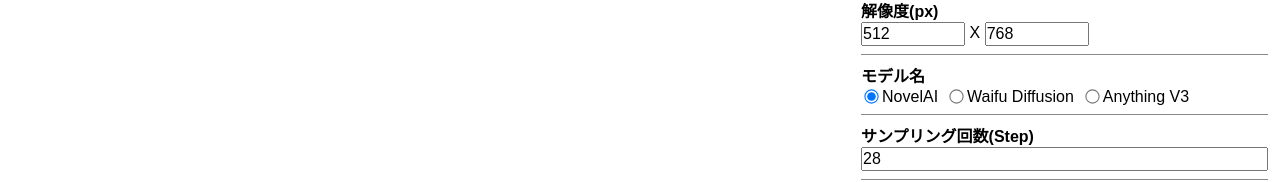
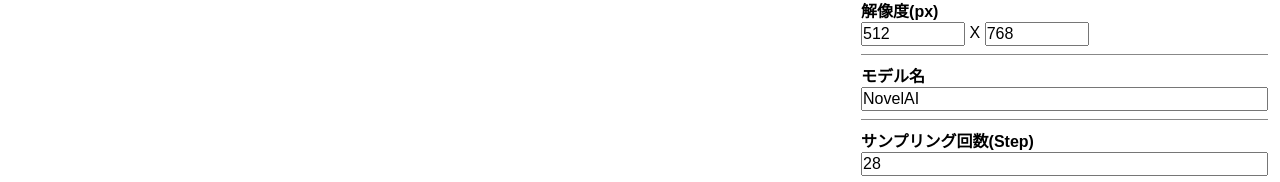
Before and after one commit to Fumin26u/novelai_spell_generator, a Vue app: page /#/saves in a window 1280 px wide. Shown: the part 604-786 px from the top of the page. Built offline with nearby package versions, Linux system fonts and the light colour scheme; no server answers; the HTML template or start-up script is replaced by a standard one.

Commit message:
update model input radio to text
変にバグってたら怖いので一旦コメントアウト

```diff
--- a/src/components/ManagePresetComponent.vue
+++ b/src/components/ManagePresetComponent.vue
@@ -306,7 +306,8 @@ const isDisplayPreview = ref<boolean>(false)
                     <div class="model">
                         <dt>モデル名</dt>
                         <dd>
-                            <input
+                            <input type="text" v-model="preset.model">
+                            <!-- <input
                                 type="radio"
                                 v-model="preset.model"
                                 value="NovelAI"
@@ -328,7 +329,7 @@ const isDisplayPreview = ref<boolean>(false)
                                 value="Anything V3"
                                 id="model_Anything_V3"
                             />
-                            <label for="model_Anything_V3">Anything V3</label>
+                            <label for="model_Anything_V3">Anything V3</label> -->
                         </dd>
                     </div>
                     <div class="sampling">
```
